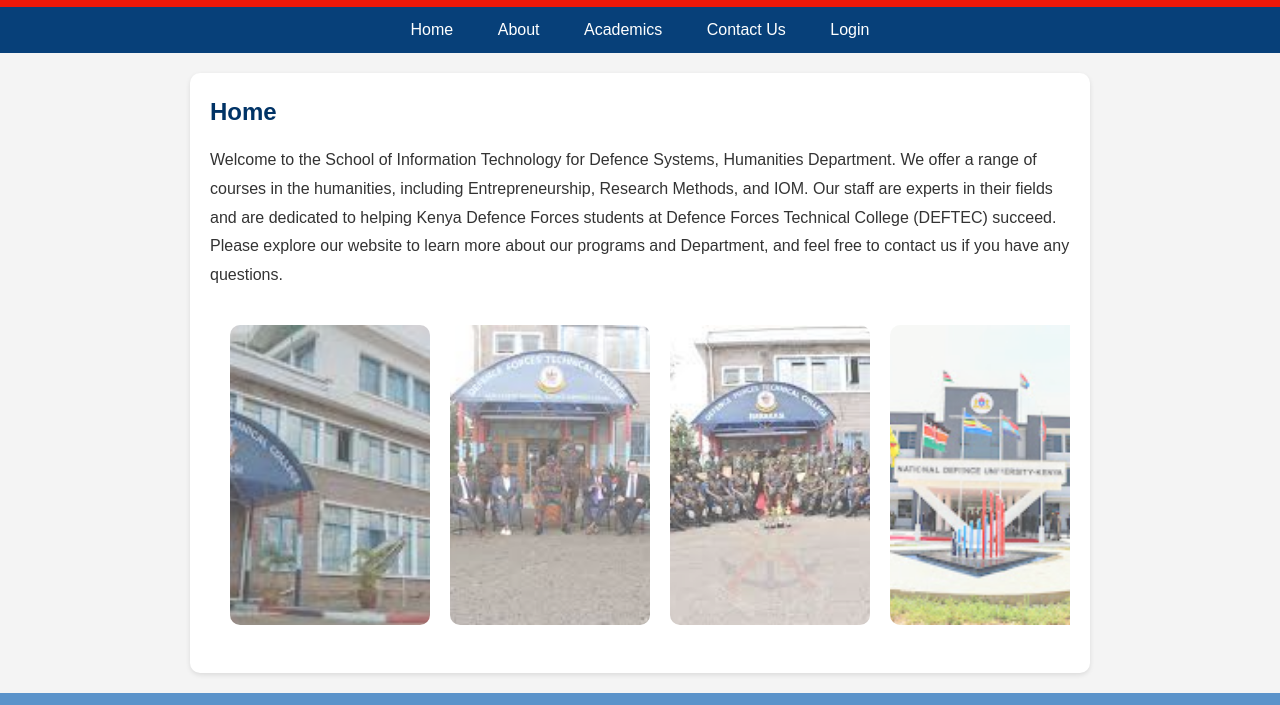
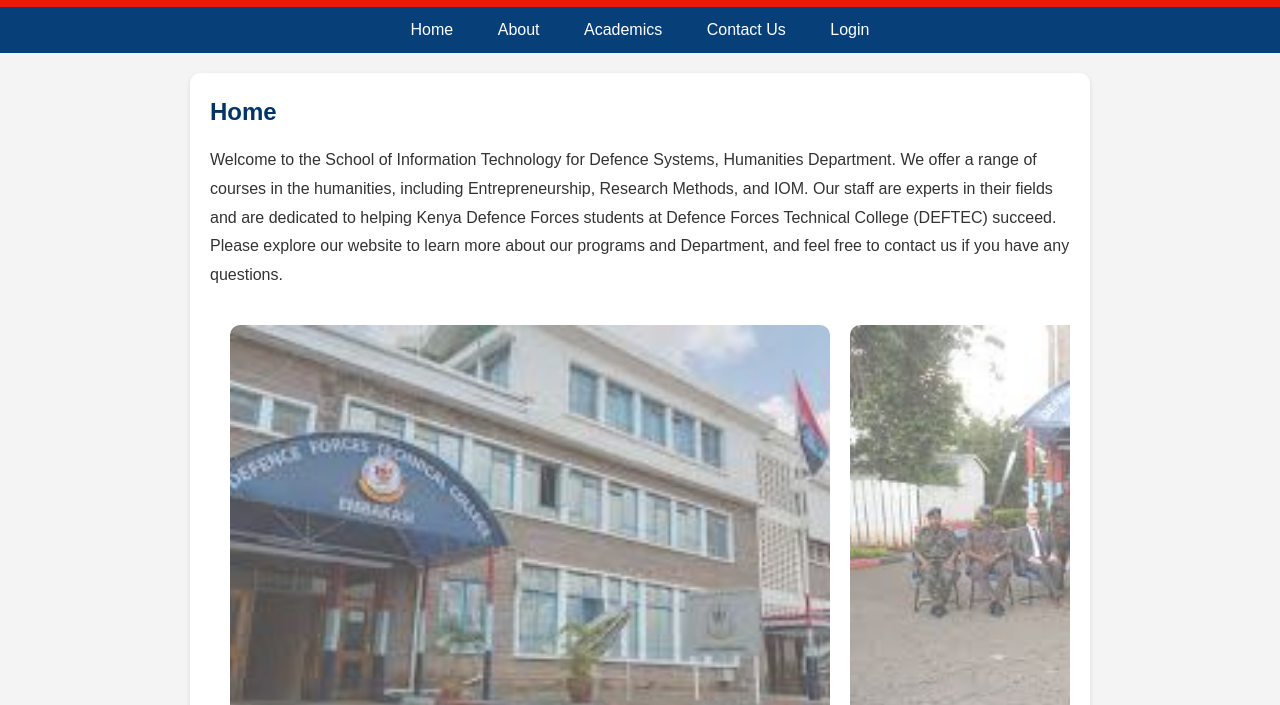
Before and after one commit to omwata/deftec, a plain HTML site: page index.html in a window 1280 px wide. Shown: the part 113-818 px from the top of the page. Drawn offline with Linux system fonts and the light colour scheme.

Commit message:
Update styles1.css

```diff
--- a/styles1.css
+++ b/styles1.css
@@ -177,8 +177,8 @@ list-style: decimal;
     display: flex;
     gap: 20px;
     padding: 20px;
-    overflow-x: auto;
-    scroll-snap-type: x-mandatory;
+    overflow-y: auto;
+    scroll-snap-type: y-mandatory;
 }
 
   .image-card {
@@ -189,8 +189,8 @@ list-style: decimal;
   }
 
   .image-card img {
-    width: 200px; /* Default image size */
-    height: 300px;
+    width: 600px; /* Default image size */
+    height: 400px;
     object-fit: cover;
     border-radius: 10px;
     transition: transform 0.3s ease; /* Smooth zoom effect */
```
